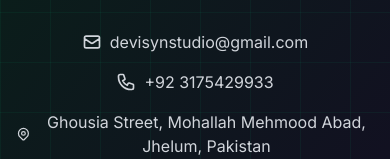
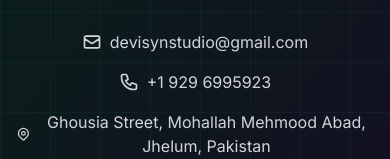
Before and after one commit to MuhammadHassan03/Devisyn, a Next.js app: page /contact in a window 390 px wide. Shown: the part 318-477 px from the top of the page. Built offline with nearby package versions, Linux system fonts and the light colour scheme.

Commit message:
updated Phone Number

```diff
--- a/src/app/contact/page.tsx
+++ b/src/app/contact/page.tsx
@@ -95,11 +95,11 @@ export default function Contact() {
                 </svg>
                 devisynstudio@gmail.com
               </a>
-              <a href="tel:+923175429933" className="flex items-center text-gray-300 hover:text-[#00FF9D] transition-colors">
+              <a href="tel:+19296995923" className="flex items-center text-gray-300 hover:text-[#00FF9D] transition-colors">
                 <svg className="w-5 h-5 mr-2" fill="none" stroke="currentColor" viewBox="0 0 24 24">
                   <path strokeLinecap="round" strokeLinejoin="round" strokeWidth="2" d="M3 5a2 2 0 012-2h3.28a1 1 0 01.948.684l1.498 4.493a1 1 0 01-.502 1.21l-2.257 1.13a11.042 11.042 0 005.516 5.516l1.13-2.257a1 1 0 011.21-.502l4.493 1.498a1 1 0 01.684.949V19a2 2 0 01-2 2h-1C9.716 21 3 14.284 3 6V5z" />
                 </svg>
-                +92 3175429933
+                +1 929 6995923
               </a>
               <a href="https://maps.google.com/?q=Ghousia+Street+Mohallah+Mehmood+Abad+Jhelum+Pakistan" target="_blank" rel="noopener noreferrer" className="flex items-center text-gray-300 hover:text-[#00FF9D] transition-colors">
                 <svg className="w-5 h-5 mr-2" fill="none" stroke="currentColor" viewBox="0 0 24 24">
--- a/src/config/site.ts
+++ b/src/config/site.ts
@@ -21,7 +21,7 @@ export const siteConfig = {
     founded: '2020',
     location: 'San Francisco, CA',
     email: 'contact@devisyn.com',
-    phone: '+1 (555) 123-4567',
+    phone: '+1 (929) 699-5923',
     address: '123 Tech Street, San Francisco, CA 94105',
   },
   social: {
```
